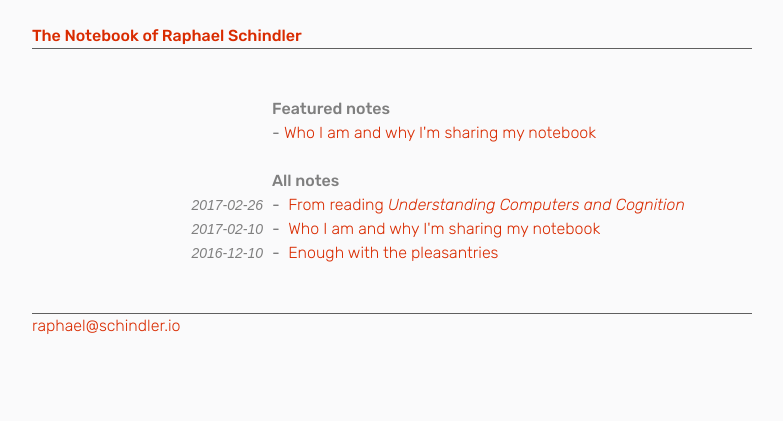
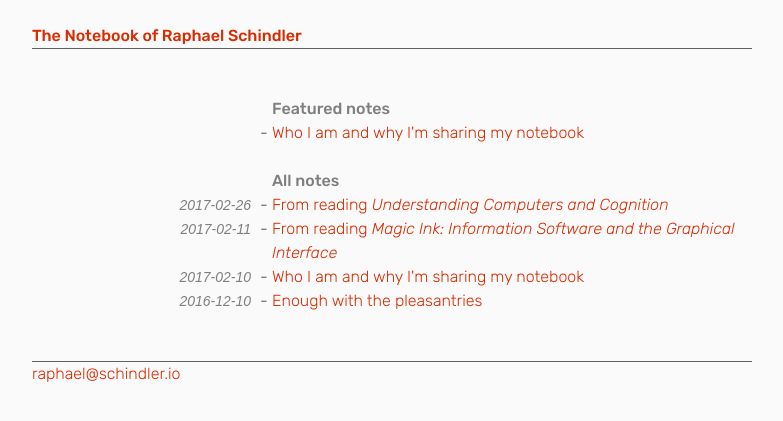
Before and after one commit to RaphaelSchindler/NotebookWebsite, a Jekyll site: the page built from index.html, in a window 1280 px wide. Shown: the top 421 px of the page, without its empty margins (248-1031 px from the left). Built offline with Jekyll 4.4.1, drawn with Linux system fonts in a browser that asks for light colours; some of the changed lines change nothing that is shown.

Commit message:
Adds post 'From reading Magic Ink: Information Software and the Graphical Interface'

```diff
--- /dev/null
+++ b/_posts/2017-02-11-magic-ink.md
@@ -0,0 +1,105 @@
+---
+title: "From reading <i>Magic Ink: Information Software and the Graphical Interface</i>"
+---
+
+# From reading _Magic Ink: Information Software and the Graphical Interface_
+
+### What this post is about
+Quite simply: things I wrote down while reading the article.
+
+### About the article
+
+- _Magic Ink: Information Software and the Graphical Interface_,<br>by Bret Victor
+- Posted in 2006 (March 15)
+- [Link](http://worrydream.com/MagicInk/#of_software_and_sorcery) to the article.
+
+### Preamble
+I invite you to relinquish your expectations of what constitutes a written work. The following is rather a stream-of-consciousness than a narrative. You will find no statements from myself or quoted from the book unless I find them to be significant. My approach is simply to gather phrases, ideas, and perspectives; which I could collectively call 'fragments of intellection,' or 'artefacts of mind;' and to put them before you and myself, as on a platter.
+
+<hr asterism>
+
+Contrasting graphic and industrial design, he writes:
+<p delete-line/>
+> A good graphic designer understands how to arrange information on the page so the reader can ask and answer questions, make comparisons, and draw conclusions;”
+<p delete-line/>
+and:
+<p delete-line/>
+> A good industrial designer understands the capabilities and limitations of the human body in manipulating physical objects, and of the human mind in comprehending mechanical models.
+
+* * *
+
+> Modern software interfaces have evolved overtly mechanical metaphors.
+
+* * *
+
+Aside: Information software is supposed to provide tools for the exploration of knowledge.
+
+* * *
+
+Aside: What is a calendar app? It is a tool for remembering the promises we make concerning how we plan to spend our time.
+
+Aside: Writing idea: 'I don’t know of even one good calendar app.' (I'm not kidding.)
+
+* * *
+
+> Compared to excellent ink-and-paper designs, most current software communicates deplorably.
+
+* * *
+
+> Edward Tufte’s first rule of statistical graphic design is, “Show the data.”
+
+* * *
+
+On the frustration caused by difficult navigation:
+<p delete-line/>
+> Alan Cooper defines _excise_ in this context as a cognitive or physical penalty for using a tool—effort demanded by the tool that is not directly in pursuit of a goal. For example, filling a gas tank is done to support the car, not the goal of arriving at a destination. Cooper goes on to assert that software navigation is nothing but excise:
+<p delete-line></p>
+> > …the most important thing to realize about navigation is that, in almost all cases, it represents pure excise, or something close to it. Except in games where the goal is to navigate successfully through a maze of obstacles, navigation through software does not meet user goals, needs, or desires. Unnecessary or difficult navigation thus becomes a major frustration to users. In fact, it is the author’s [_ie_ Mr. Cooper's] opinion that poorly designed navigation presents the *number-one problem* in the design of any software application or system…
+
+* * *
+
+Mr. Victor proposes that software design doesn't even exist yet:
+<p delete-line/>
+> The problem [of bad software design] is primarily *cultural*. Asking "Why doesn't Southwest design better software?" is challenging the symptom, not the disease. The real question is, "Does software design *exist* yet?" Before we can expect better airline websites, we may need to change a worldview.
+
+* * *
+
+Aside: Book to read: _History of Graphic Design_, by Philip Megg.
+
+* * *
+
+Mr. Victor points out some delightful irony:
+<p delete-line></p>
+> People constantly settle for ugly, clunky software, but demand informative, professionally-designed books, newspapers, magazines, and---ironically---brochures, ads, and manuals for that very software. (As brochures have become websites, this duality has veered into absurdity: "Let's design beautiful software to sell our ugly software!" The wrapper tastes better than the candy.)
+
+* * *
+
+> Good design makes people happy, but feature count makes people pay.
+
+* * *
+
+> I don't know the solution to cultivating a culture of good taste, but I believe lessons can be learned from the emergence of industrial design, about seventy years ago. (See the chapter "Through the Back Door" in Henry Dreyfuss's recently rereleased autobiography _Designing for People_ (1955).)
+
+* * *
+
+Aside: Book to read: _Designing for People_, by Henry Dreyfuss.
+
+* * *
+
+Mr. Victor quoting C.A.R Hoare:
+<p delete-line/>
+> I conclude that there are two ways of constructing a software design: One way is to make it so simple that there are *obviously* no deficiencies, and the other way is make it so complicated that there are no _obvious_ deficiencies.
+<p delete-line/>
+(C.A.R. Hoare, _The Emperor's Old Clothes_ Turing Award lecture (1980) p81)
+
+* * *
+
+> Much like our geological environment, a creative environment can become fatally polluted by short-sighted business interests."
+
+This is such sweet music to my ears. So happy to have learned of you, Mr. Victor!
+
+* * *
+
+Aside: Book to read: _Beautiful Evidence_, by Edward Tufte.
+
+<hr asterism>
--- a/default.css
+++ b/default.css
@@ -29,7 +29,7 @@ h3 { color: #7f7f7f; }
 p aside { color: #7f7f7f; }
 
 blockquote { padding-left: 23px; }
-blockquote { border-left: 1px solid #3f3f3f; }
+blockquote { border-left: 1px solid #9f9f9f; }
 body > footer { margin-bottom: 96px; }
 
 .padded { padding-top: 72px; padding-bottom: 72px; }
@@ -71,11 +71,7 @@ a { text-decoration: none; }
 code { white-space: pre; }
 sup { vertical-align: super; line-height: 0; font-size: smaller; }
 
-
-
-ul > li         { margin-left: 12px; }
 ul > li::before { content: "-"; display: inline-block; width: 0; position: relative; top: 0px; left: -12px; }
-
 
 ol.notes::before { content: ""; display: block; width: 72px; height: 23px; border-top: 1px solid #5f5f5f; }
 ol.notes         { line-height: 18px; font-size: 14px; list-style: decimal outside; margin-top: 18px; }
--- a/index.html
+++ b/index.html
@@ -13,12 +13,10 @@ layout: default
   <h3>All notes</h3>
   <ul>
 {% for post in site.posts %}
-    <li>
-      <aside in-the-margin>
-        <p without-vertical-margins right-aligned italic special-tabular pale>{{ post.date | date: "%Y-%m-%d" }}</p>
-      </aside>
-      <a href="{{ post.url }}">{{ post.title }}</a>
-    </li>
+    <aside in-the-margin>
+      <p without-vertical-margins right-aligned italic special-tabular pale>{{ post.date | date: "%Y-%m-%d" }}</p>
+    </aside>
+    <li><a href="{{ post.url }}">{{ post.title }}</a></li>
 {% endfor %}
   </ul>
 </section>
```
